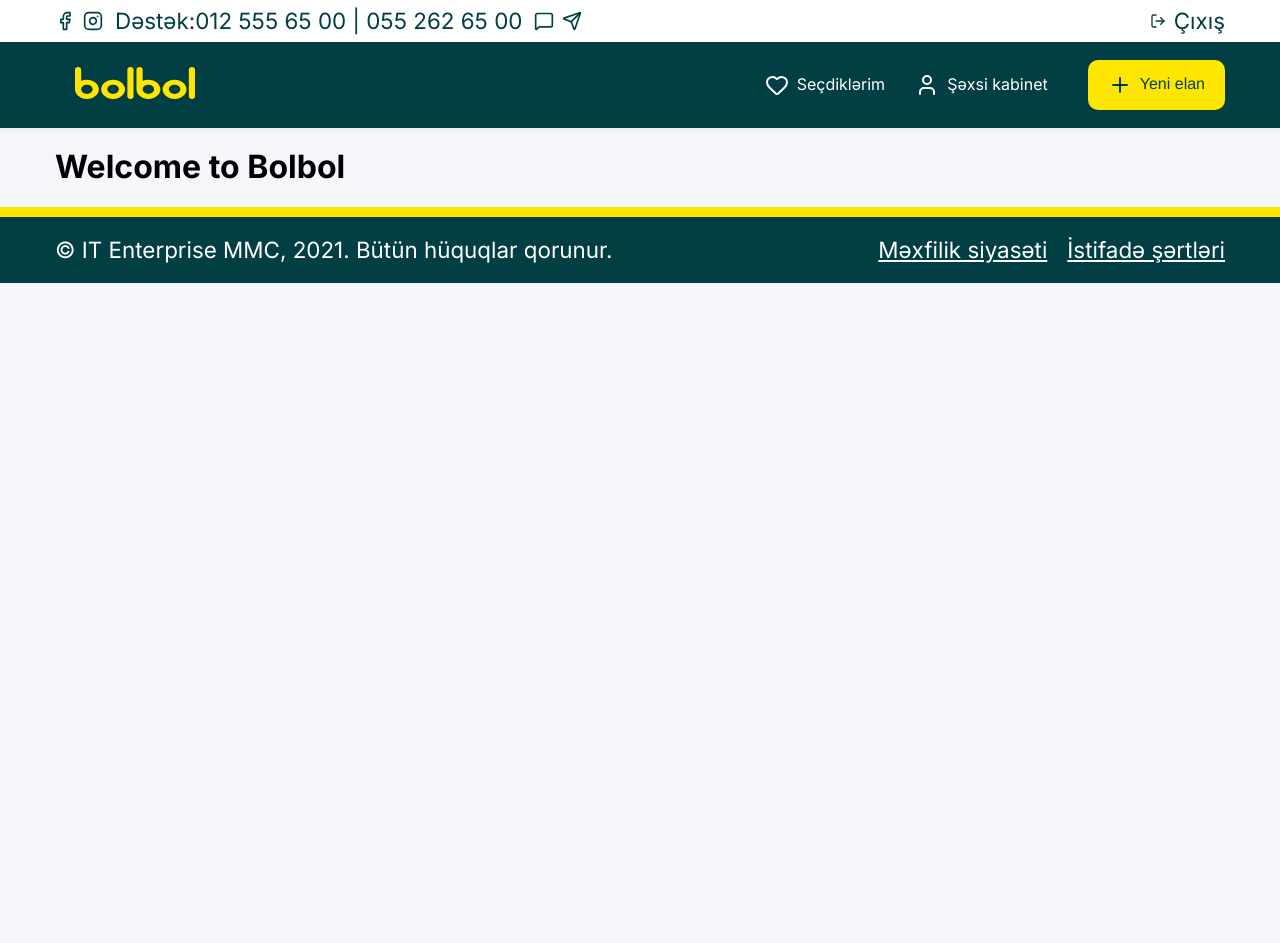
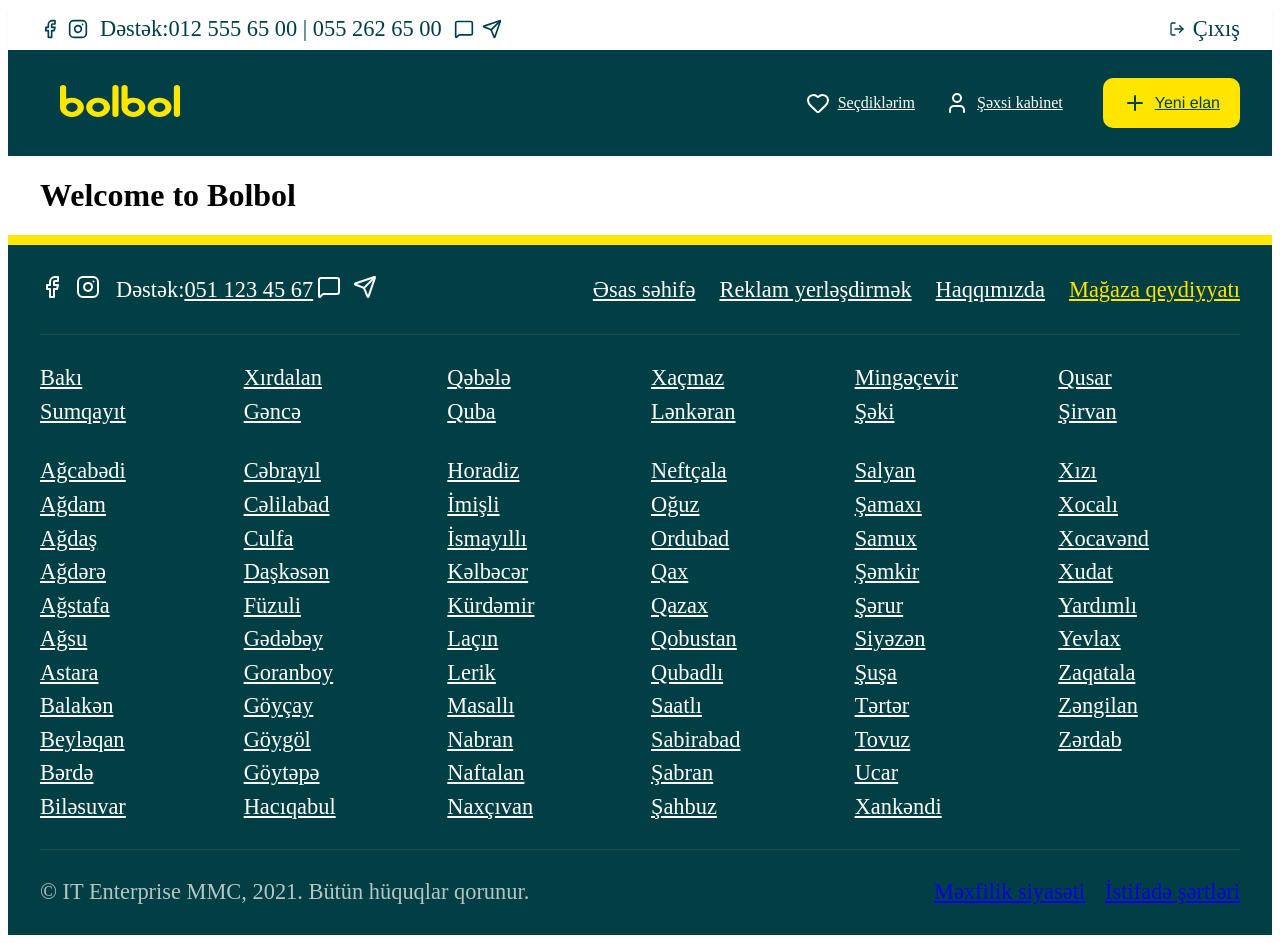
Before and after one commit to sharkwest661/blonex, a Next.js app: page / in a window 1280 px wide. Before the commit the page ends 800 px from the top, so only its background shows below. Built offline with nearby package versions, Linux system fonts and the light colour scheme.

Commit message:
Refactor layout structure and implement new Header and Footer components with responsive design

```diff
--- a/src/app/layout.tsx
+++ b/src/app/layout.tsx
@@ -1,15 +1,7 @@
-import type { Metadata } from "next";
-import { Inter } from "next/font/google";
-import "../styles/globals.scss";
-import Header from "@/components/Header/Header"; // <-- Import the new Header
-import Footer from "@/components/Footer/Footer"; // <-- Keep your footer
-
-const inter = Inter({ subsets: ["latin"] });
-
-export const metadata: Metadata = {
-  title: "Bolbol",
-  description: "Classified ads website",
-};
+// src/app/layout.tsx
+// ... (imports)
+import Header from "@/components/Layout/Header/Header";
+import Footer from "@/components/Layout/Footer/Footer"; // Correct path to Footer
 
 export default function RootLayout({
   children,
@@ -18,8 +10,8 @@ export default function RootLayout({
 }) {
   return (
     <html lang="az">
-      <body className={inter.className}>
-        <Header /> {/* <-- Use the Header component here */}
+      <body>
+        <Header />
         <main>{children}</main>
         <Footer />
       </body>
--- a/src/components/Footer/Footer.module.scss
+++ /dev/null
@@ -1,24 +0,0 @@
-@import "../../styles/variables.scss";
-
-.footer {
-  background-color: $primary-color;
-  color: $white;
-  padding: 20px 0;
-  border-top: 10px solid $secondary-color;
-}
-
-.footerBottombar {
-  display: flex;
-  justify-content: space-between;
-  align-items: center;
-}
-
-.footerCopyright {
-  font-size: $font-size-small;
-}
-
-.footerLink {
-  font-size: $font-size-small;
-  margin-left: 20px;
-  text-decoration: underline;
-}
--- a/src/components/Footer/Footer.tsx
+++ /dev/null
@@ -1,27 +0,0 @@
-import React from "react";
-import styles from "./Footer.module.scss";
-import Container from "@/components/Layout/Container/Container";
-
-const Footer: React.FC = () => {
-  return (
-    <footer className={styles.footer}>
-      <Container>
-        <div className={styles.footerBottombar}>
-          <span className={styles.footerCopyright}>
-            © IT Enterprise MMC, 2021. Bütün hüquqlar qorunur.
-          </span>
-          <div>
-            <a href="#" className={styles.footerLink}>
-              Məxfilik siyasəti
-            </a>
-            <a href="#" className={styles.footerLink}>
-              İstifadə şərtləri
-            </a>
-          </div>
-        </div>
-      </Container>
-    </footer>
-  );
-};
-
-export default Footer;
--- a/src/components/Layout/Footer/Footer.module.scss
+++ b/src/components/Layout/Footer/Footer.module.scss
@@ -0,0 +1,167 @@
+@import "../../../styles/variables.scss";
+
+.footer {
+  border-top: 10px solid $secondary-color;
+  background-color: $primary-color;
+  color: $white;
+  font-size: 1.4rem;
+}
+
+.footerTopbar {
+  position: relative;
+  padding: 30px 0;
+
+  @media screen and (min-width: $breakpoint-lg) {
+    display: flex;
+    align-items: center;
+    justify-content: space-between;
+  }
+
+  @media screen and (min-width: $breakpoint-md) {
+    margin-bottom: 26px;
+    &::before {
+      content: "";
+      position: absolute;
+      left: 0;
+      right: 0;
+      bottom: 0;
+      border-top: 1px solid rgba(255, 255, 255, 0.1);
+    }
+  }
+
+  @media screen and (max-width: $breakpoint-md) {
+    padding: 16px 0;
+  }
+}
+
+.contact {
+  display: flex;
+  align-items: center;
+
+  @media (max-width: $breakpoint-md) {
+    flex-wrap: wrap;
+    margin-bottom: 40px;
+  }
+}
+
+.contactTel {
+  margin: 0 4px;
+  a {
+    color: $white;
+    &:hover {
+      text-decoration: underline;
+    }
+  }
+}
+
+.contactNetwork {
+  color: $white;
+  margin-right: 12px;
+  transition: opacity 0.2s;
+  &:hover {
+    opacity: 0.8;
+  }
+}
+
+.footerNavbar {
+  @media screen and (min-width: $breakpoint-lg) {
+    display: flex;
+    align-items: center;
+    justify-content: flex-end;
+  }
+  @media (max-width: $breakpoint-lg) {
+    margin-top: 24px;
+  }
+}
+
+.footerNavlink {
+  margin-left: 24px;
+  color: inherit;
+  &:hover {
+    color: inherit;
+  }
+
+  &.footerNavlinkSecondary {
+    color: $secondary-color !important;
+  }
+
+  @media (max-width: $breakpoint-lg) {
+    margin-left: 0;
+    margin-right: 24px;
+  }
+
+  @media (max-width: $breakpoint-md) {
+    display: block;
+    margin-bottom: 24px;
+  }
+}
+
+.desktopCityList {
+  @media (max-width: $breakpoint-md) {
+    display: none;
+  }
+}
+
+.footerCities {
+  columns: 6;
+  margin-bottom: 26px;
+  padding-left: 0;
+  list-style: none;
+  font-size: 1.4rem;
+  line-height: 1.14;
+
+  li {
+    padding: 4px 0;
+    a {
+      color: inherit;
+      &:hover {
+        text-decoration: underline;
+      }
+    }
+  }
+}
+
+.footerBottombar {
+  position: relative;
+  padding: 30px 0;
+  color: rgba(255, 255, 255, 0.7);
+
+  &::before {
+    content: "";
+    position: absolute;
+    left: 0;
+    right: 0;
+    top: 0;
+    border-top: 1px solid rgba(255, 255, 255, 0.1);
+  }
+
+  @media screen and (min-width: $breakpoint-md) {
+    display: flex;
+    align-items: center;
+    justify-content: space-between;
+  }
+
+  @media screen and (max-width: $breakpoint-md) {
+    &::before {
+      left: -8px;
+      right: -8px;
+    }
+  }
+}
+
+.footerCopyright {
+  @media screen and (max-width: $breakpoint-md) {
+    display: block;
+    margin-bottom: 16px;
+  }
+}
+
+.footerLink {
+  margin-left: 20px;
+  text-decoration: underline;
+
+  @media (max-width: $breakpoint-md) {
+    margin-left: 0;
+    margin-right: 16px;
+  }
+}
--- a/src/components/Layout/Footer/Footer.tsx
+++ b/src/components/Layout/Footer/Footer.tsx
@@ -0,0 +1,171 @@
+import React from "react";
+import Link from "next/link";
+import { Facebook, Instagram, Send, MessageSquare } from "lucide-react";
+import styles from "./Footer.module.scss";
+import Container from "../Container/Container";
+
+const Footer: React.FC = () => {
+  const cities = {
+    main: [
+      "Bakı",
+      "Sumqayıt",
+      "Xırdalan",
+      "Gəncə",
+      "Qəbələ",
+      "Quba",
+      "Xaçmaz",
+      "Lənkəran",
+      "Mingəçevir",
+      "Şəki",
+      "Qusar",
+      "Şirvan",
+    ],
+    other: [
+      "Ağcabədi",
+      "Ağdam",
+      "Ağdaş",
+      "Ağdərə",
+      "Ağstafa",
+      "Ağsu",
+      "Astara",
+      "Balakən",
+      "Beyləqan",
+      "Bərdə",
+      "Biləsuvar",
+      "Cəbrayıl",
+      "Cəlilabad",
+      "Culfa",
+      "Daşkəsən",
+      "Füzuli",
+      "Gədəbəy",
+      "Goranboy",
+      "Göyçay",
+      "Göygöl",
+      "Göytəpə",
+      "Hacıqabul",
+      "Horadiz",
+      "İmişli",
+      "İsmayıllı",
+      "Kəlbəcər",
+      "Kürdəmir",
+      "Laçın",
+      "Lerik",
+      "Masallı",
+      "Nabran",
+      "Naftalan",
+      "Naxçıvan",
+      "Neftçala",
+      "Oğuz",
+      "Ordubad",
+      "Qax",
+      "Qazax",
+      "Qobustan",
+      "Qubadlı",
+      "Saatlı",
+      "Sabirabad",
+      "Şabran",
+      "Şahbuz",
+      "Salyan",
+      "Şamaxı",
+      "Samux",
+      "Şəmkir",
+      "Şərur",
+      "Siyəzən",
+      "Şuşa",
+      "Tərtər",
+      "Tovuz",
+      "Ucar",
+      "Xankəndi",
+      "Xızı",
+      "Xocalı",
+      "Xocavənd",
+      "Xudat",
+      "Yardımlı",
+      "Yevlax",
+      "Zaqatala",
+      "Zəngilan",
+      "Zərdab",
+    ],
+  };
+
+  return (
+    <footer className={styles.footer}>
+      <Container>
+        <div className={styles.footerTopbar}>
+          <div className={`${styles.contact} ${styles.contactSecondary}`}>
+            <a href="#" aria-label="Facebook" className={styles.contactNetwork}>
+              <Facebook size={24} />
+            </a>
+            <a
+              href="#"
+              aria-label="Instagram"
+              className={styles.contactNetwork}
+            >
+              <Instagram size={24} />
+            </a>
+            <span className={styles.contactTel}>
+              Dəstək:
+              <a href="tel:0511234567">051 123 45 67</a>
+            </span>
+            <a href="#" aria-label="WhatsApp" className={styles.contactNetwork}>
+              <MessageSquare size={24} />
+            </a>
+            <a href="#" aria-label="Telegram" className={styles.contactNetwork}>
+              <Send size={24} />
+            </a>
+          </div>
+          <div className={styles.footerNavbar}>
+            <Link href="/" className={styles.footerNavlink}>
+              Əsas səhifə
+            </Link>
+            <Link href="/reklam" className={styles.footerNavlink}>
+              Reklam yerləşdirmək
+            </Link>
+            <Link href="/about" className={styles.footerNavlink}>
+              Haqqımızda
+            </Link>
+            <Link
+              href="/register-store"
+              className={`${styles.footerNavlink} ${styles.footerNavlinkSecondary}`}
+            >
+              Mağaza qeydiyyatı
+            </Link>
+          </div>
+        </div>
+
+        <div className={styles.desktopCityList}>
+          <ul className={styles.footerCities}>
+            {cities.main.map((city) => (
+              <li key={city}>
+                <Link href={`/city/${city.toLowerCase()}`}>{city}</Link>
+              </li>
+            ))}
+          </ul>
+          <ul className={styles.footerCities}>
+            {cities.other.map((city) => (
+              <li key={city}>
+                <Link href={`/city/${city.toLowerCase()}`}>{city}</Link>
+              </li>
+            ))}
+          </ul>
+        </div>
+
+        <div className={styles.footerBottombar}>
+          <span className={styles.footerCopyright}>
+            © IT Enterprise MMC, 2021. Bütün hüquqlar qorunur.
+          </span>
+          <div>
+            <Link href="/privacy" className={styles.footerLink}>
+              Məxfilik siyasəti
+            </Link>
+            <Link href="/terms" className={styles.footerLink}>
+              İstifadə şərtləri
+            </Link>
+          </div>
+        </div>
+      </Container>
+    </footer>
+  );
+};
+
+export default Footer;
--- a/src/components/Header/Header.module.scss
+++ b/src/components/Layout/Header/Header.module.scss
@@ -1,4 +1,4 @@
-@import "../../styles/variables.scss";
+@import "../../../styles/variables.scss";
 
 .header {
   color: $primary-color;
--- a/src/components/Header/TopBar/TopBar.module.scss
+++ b/src/components/Layout/Header/TopBar/TopBar.module.scss
@@ -1,4 +1,4 @@
-@import "../../../styles/variables.scss";
+@import "../../../../styles/variables.scss";
 
 .headerTopbar {
   padding: 8px 0;
```
Also changed, not shown: src/components/Layout/Header/Header.tsx (renamed from src/components/Header/Header.tsx), src/components/Layout/Header/MobileMenu/MobileMenu.module.scss (added), src/components/Layout/Header/MobileMenu/MobileMenu.tsx (added), src/components/Layout/Header/TopBar/TopBar.tsx (renamed from src/components/Header/TopBar/TopBar.tsx).
